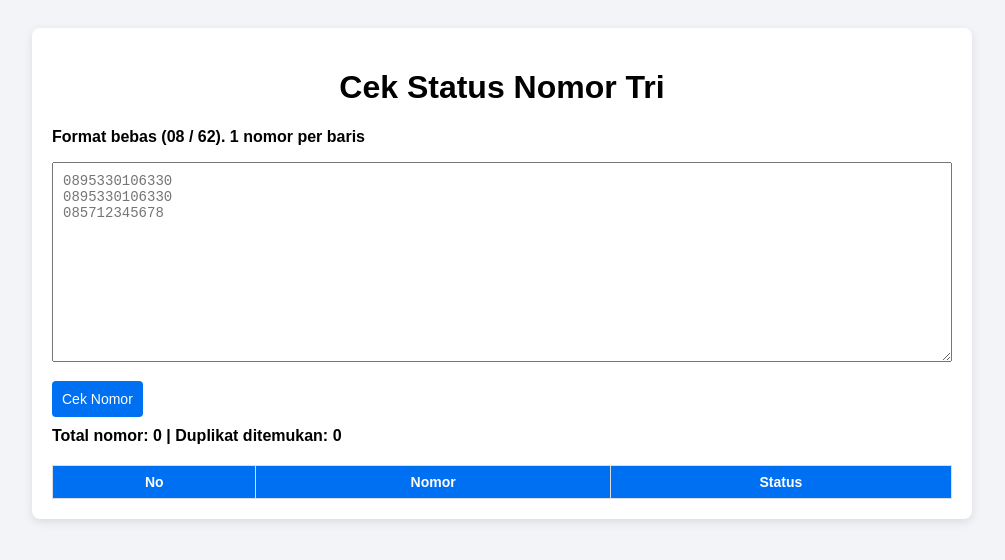
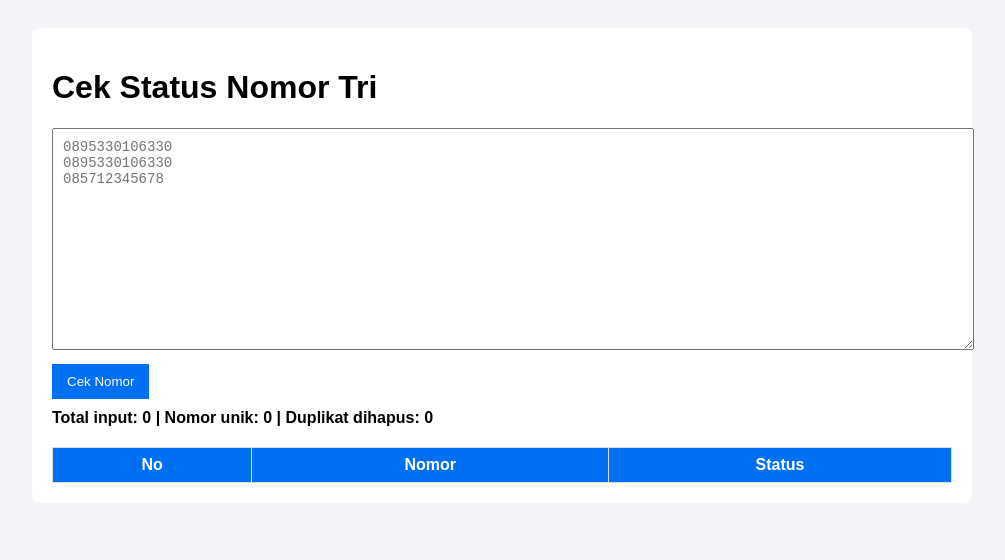
Before and after one commit to svckseed10-stack/cceek, a website: page index.html in a window 1280 px wide. Both pictures are taken after a click on the button "Cek Nomor". Shown: the whole page, without its empty margins (138-1143 px from the left). Drawn offline with Linux system fonts and the light colour scheme.

Commit message:
Update index.html

```diff
--- a/index.html
+++ b/index.html
@@ -11,97 +11,65 @@
     background: #f2f4f7;
     padding: 20px;
 }
-
 .container {
     max-width: 900px;
     margin: auto;
-            background: #ffffff;
+    background: #fff;
     padding: 20px;
     border-radius: 8px;
-            box-shadow: 0 3px 10px rgba(0,0,0,0.1);
 }
-
-        h1 {
-            text-align: center;
-        }
-
 textarea {
     width: 100%;
     height: 200px;
     padding: 10px;
     font-size: 14px;
-            resize: vertical;
-            box-sizing: border-box;
 }
-
-        .actions {
-            display: flex;
-            gap: 10px;
-            margin-top: 15px;
-            flex-wrap: wrap;
+button {
+    margin-top: 10px;
+    padding: 10px 15px;
+    background: #0070f3;
+    color: #fff;
+    border: none;
+    cursor: pointer;
 }
-
-        button, select {
-            padding: 10px;
-            font-size: 14px;
-            cursor: pointer;
-            border-radius: 4px;
-        }
-
-        button {
-            background: #0070f3;
-            color: white;
-            border: none;
-        }
-
 button:hover {
     background: #0059c1;
 }
-
 table {
     width: 100%;
     border-collapse: collapse;
     margin-top: 20px;
-            font-size: 14px;
 }
-
-        table th, table td {
+th, td {
     border: 1px solid #ddd;
     padding: 8px;
     text-align: center;
 }
-
-        table th {
+th {
     background: #0070f3;
-            color: white;
+    color: #fff;
 }
-
 .duplikat {
     background: #ffe5e5;
     color: red;
     font-weight: bold;
 }
-
 .info {
     margin-top: 10px;
     font-weight: bold;
 }
 </style>
 </head>
+
 <body>
-
 <div class="container">
 <h1>Cek Status Nomor Tri</h1>
-
-    <p><b>Format bebas (08 / 62). 1 nomor per baris</b></p>
 
 <textarea id="nomor" placeholder="0895330106330
 0895330106330
 085712345678"></textarea>
 
-    <div class="actions">
 <button onclick="cekNomor()">Cek Nomor</button>
-    </div>
 
 <div id="info" class="info"></div>
 <div id="hasil"></div>
@@ -116,29 +84,34 @@
     let lines = textarea.value.split("\n");
 
     let countMap = {};
-    let cleanedList = [];
+    let allNumbers = [];
+    let uniqueNumbers = [];
+    let uniqueSet = new Set();
 
-    // normalisasi & hitung
+    // NORMALISASI
     lines.forEach(nomor => {
         nomor = nomor.trim();
         if (!nomor) return;
 
-        // hanya angka
         nomor = nomor.replace(/\D/g, "");
 
-        // auto convert 08 -> 62
         if (nomor.startsWith("08")) {
             nomor = "62" + nomor.substring(1);
         }
 
-        cleanedList.push(nomor);
+        allNumbers.push(nomor);
         countMap[nomor] = (countMap[nomor] || 0) + 1;
+
+        if (!uniqueSet.has(nomor)) {
+            uniqueSet.add(nomor);
+            uniqueNumbers.push(nomor);
+        }
     });
 
-    // update textarea jadi format rapi
-    textarea.value = cleanedList.join("\n");
+    // TEXTAREA → HANYA NOMOR UNIK
+    textarea.value = uniqueNumbers.join("\n");
 
-    // render tabel
+    // TABEL HASIL (MENAMPILKAN DUPLIKAT)
     let html = `
         <table>
         <tr>
@@ -150,7 +123,7 @@
 
     let duplikatCount = 0;
 
-    cleanedList.forEach((nomor, index) => {
+    allNumbers.forEach((nomor, index) => {
         const isDuplikat = countMap[nomor] > 1;
         if (isDuplikat) duplikatCount++;
 
@@ -158,7 +131,7 @@
         <tr class="${isDuplikat ? 'duplikat' : ''}">
             <td>${index + 1}</td>
             <td>${nomor}</td>
-                <td>${isDuplikat ? 'DUPLIKAT' : 'UNIK'}</td>
+            <td>${isDuplikat ? 'DUPLIKAT (DIHAPUS)' : 'UNIK'}</td>
         </tr>
         `;
     });
@@ -167,11 +140,11 @@
 
     hasilDiv.innerHTML = html;
     infoDiv.innerHTML = `
-        Total nomor: ${cleanedList.length} |
-        Duplikat ditemukan: ${duplikatCount}
+        Total input: ${allNumbers.length} |
+        Nomor unik: ${uniqueNumbers.length} |
+        Duplikat dihapus: ${duplikatCount}
     `;
 }
 </script>
-
 </body>
 </html>
```
Lines whose indentation alone changed are shown as unchanged.
